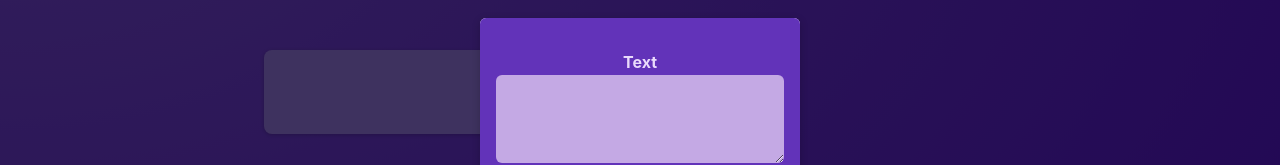
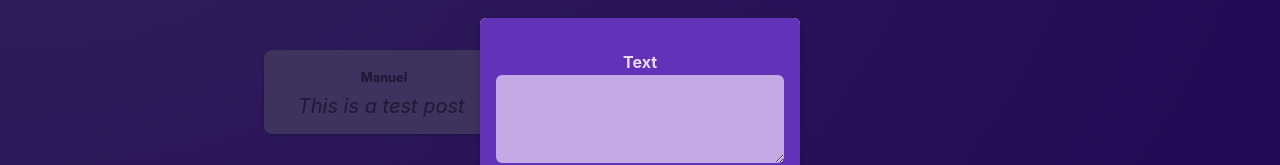
Before and after one commit to mingwangrrc/react_starting_project, a React (Vite) app: page / in a window 1280 px wide. Shown: the part 155-320 px from the top of the page. Built offline with nearby package versions, Linux system fonts and the light colour scheme.

Commit message:
Updating State Based On Previous State

```diff
--- a/src/components/NewPost.jsx
+++ b/src/components/NewPost.jsx
@@ -21,7 +21,7 @@ function NewPost({onCancel}) {
           body : enteredBody,
           autor : enteredAuthor
         };
-        console.log(postData);
+        onAddPost(postData);
         onCancel();
     }
   return (
--- a/src/components/Postlist.jsx
+++ b/src/components/Postlist.jsx
@@ -6,43 +6,20 @@ import classes from './Postlist.module.css';
 import Modal from './Modal.jsx';
 
 function PostList({isPosting,onStopPosting}){
+    const [posts, setPosts] = useState([]);
 
-    const [enteredBody, setEnteredBody] = useState('');
-    const [enteredAuthor, setEnteredAuthor] = useState('');
-
-
-    function bodyChangeHandler(event){
-        setEnteredBody(event.target.value);
+    function addPostHandler(postData){
+        setPosts((existingPosts)=>[postData, ...existingPosts]);
     }
 
-    function authorChangeHandler(event){
-        setEnteredAuthor(event.target.value);
-    }
-
-    // let modalContent;
-    // if(modalIsVisible){
-    //     modalContent = (
-    //             <Modal onClose={hideModalHandler}>
-    //                 <NewPost
-    //                     onBodyChange={bodyChangeHandler}
-    //                     onAuthorChange={authorChangeHandler}
-    //                 />
-    //             </Modal>
-    //             );
-    // }
     return(
         <>
             {isPosting && (
                 <Modal onClose={onStopPosting}>
-                   <NewPost
-                        onBodyChange={bodyChangeHandler}
-                        onAuthorChange={authorChangeHandler}
-                        onCancel={onStopPosting}
-                     />
+                   <NewPost onCancel={onStopPosting} onAddPost={addPostHandler} />
                  </Modal>
             )}
             <ul className = {classes.posts}>
-                <Post author ={enteredAuthor} body={enteredBody} />
                 <Post author ="Manuel" body="This is a test post" />
             </ul>
         </>
```
